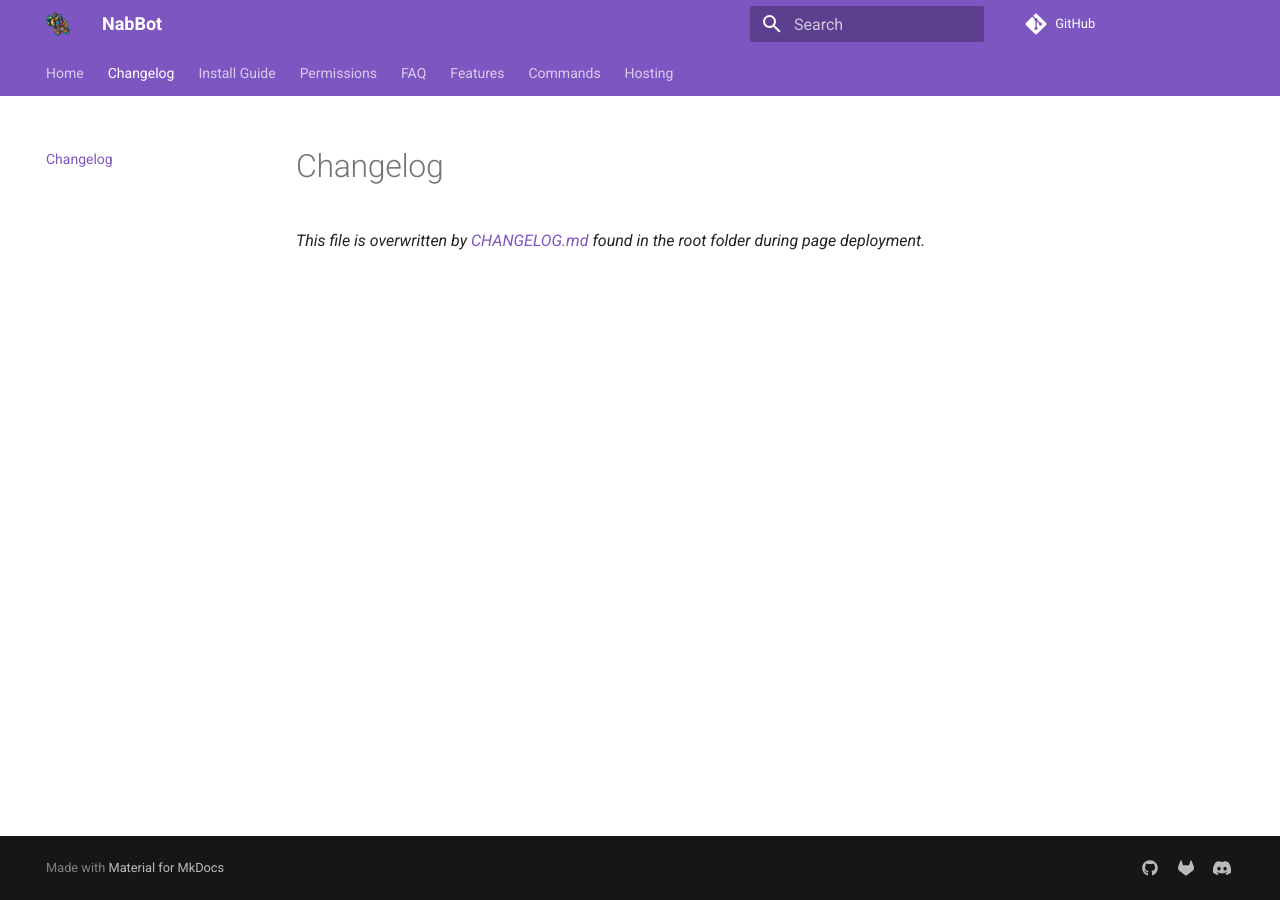
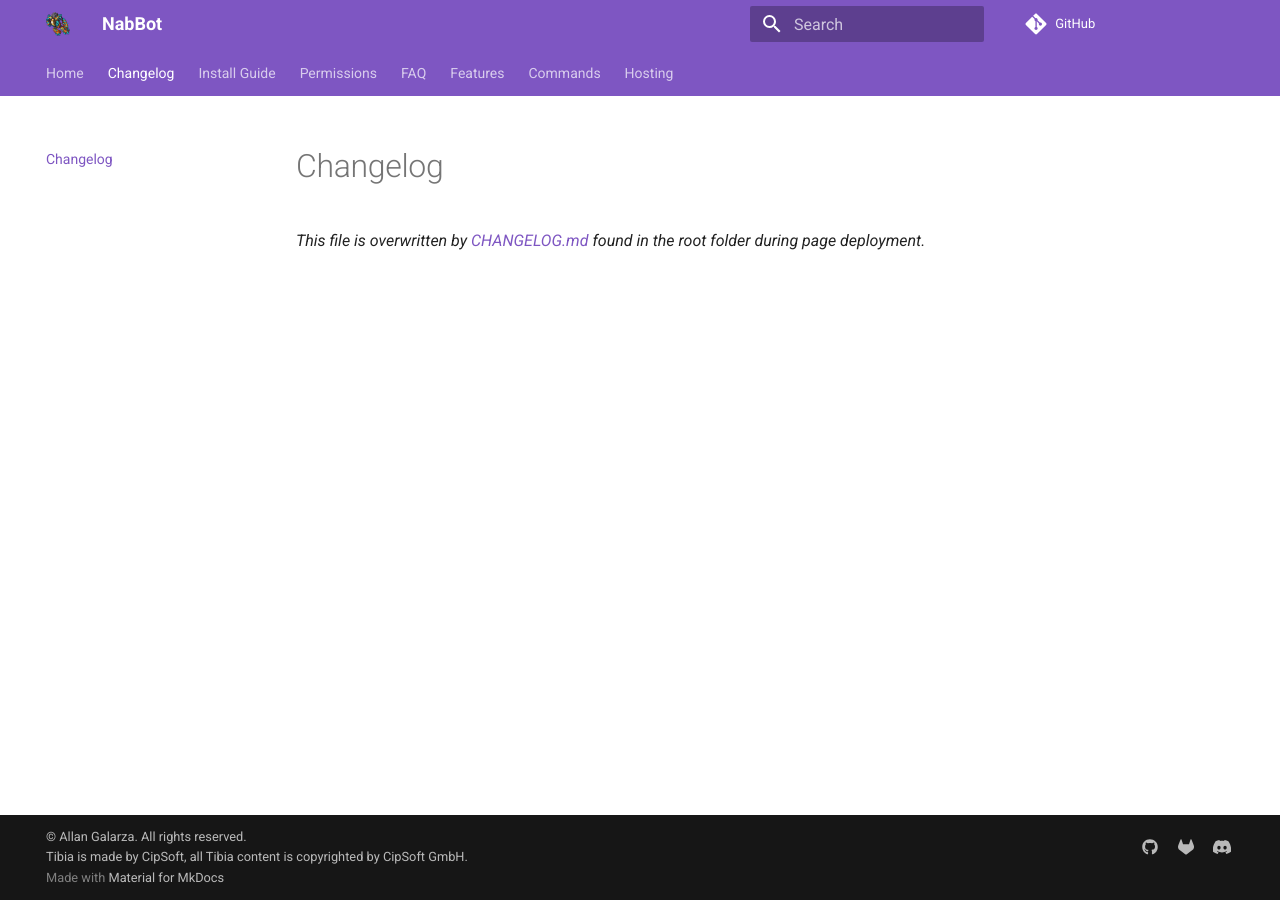
Before and after one commit to Galarzaa90/NabBot, an MkDocs documentation site: the page built from docs/changelog.md, in a window 1280 px wide. Built offline with MkDocs 1.6.1 and Material for MkDocs 9.7.7, drawn with Linux system fonts in a browser that asks for light colours; comment, search, counter and statistics services are not loaded; old or Windows-style settings are respelled for this version of MkDocs.

Commit message:
Added copyright footer to mkdocs site

```diff
--- a/mkdocs.yml
+++ b/mkdocs.yml
@@ -1,6 +1,9 @@
 site_name: NabBot
 site_description: A Discord bot for the MMO Tibia
 site_author: Allan Galarza
+copyright: >
+  © Allan Galarza. All rights reserved.<br>
+  <a href="https://www.tibia.com">Tibia</a> is made by <a href="https://www.cipsoft.com/">CipSoft</a>, all Tibia content is copyrighted by <a href="https://www.cipsoft.com/">CipSoft GmbH</a>.
 
 
 theme:
@@ -44,7 +47,7 @@ extra:
 
 repo_url: https://github.com/Galarzaa90/NabBot
 edit_uri: ""
-pages:
+nav:
     - Home: index.md
     - Changelog: changelog.md
     - Install Guide: install.md
```
Also changed, not shown: docs/index.md (+0 -3 lines).
